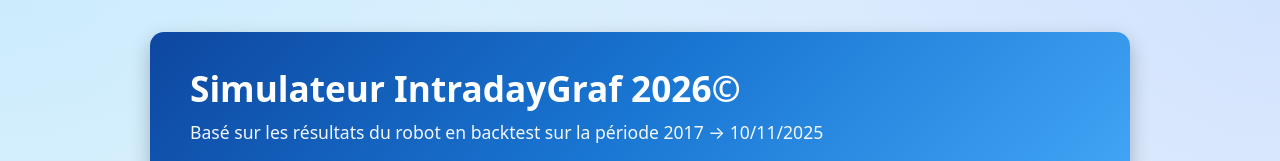
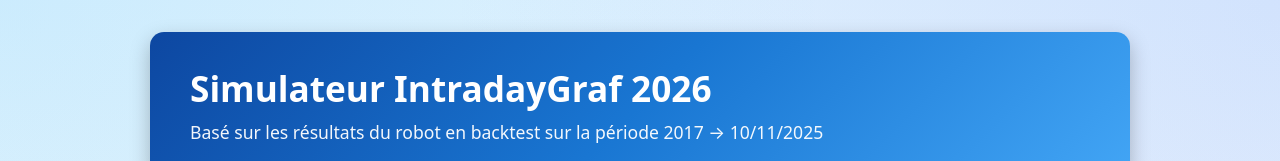
Before and after one commit to olivier-defrance/intradaygraf-react, a React (Vite) app: page / in a window 1280 px wide. Shown: the top 161 px of the page. Built offline with nearby package versions, Linux system fonts and the light colour scheme; no server answers.

Commit message:
Ajout graphique 91

```diff
--- a/src/App.jsx
+++ b/src/App.jsx
@@ -281,7 +281,7 @@ const roundedMaxGain = Math.ceil(maxGain / stepX) * stepX;
   }}>
 
     <div>
-      <h1>Simulateur IntradayGraf 2026&copy;</h1>
+      <h1>Simulateur IntradayGraf 2026</h1>
       <h2>
         Basé sur les résultats du robot en backtest sur la période 2017 → 10/11/2025
       </h2>
```
